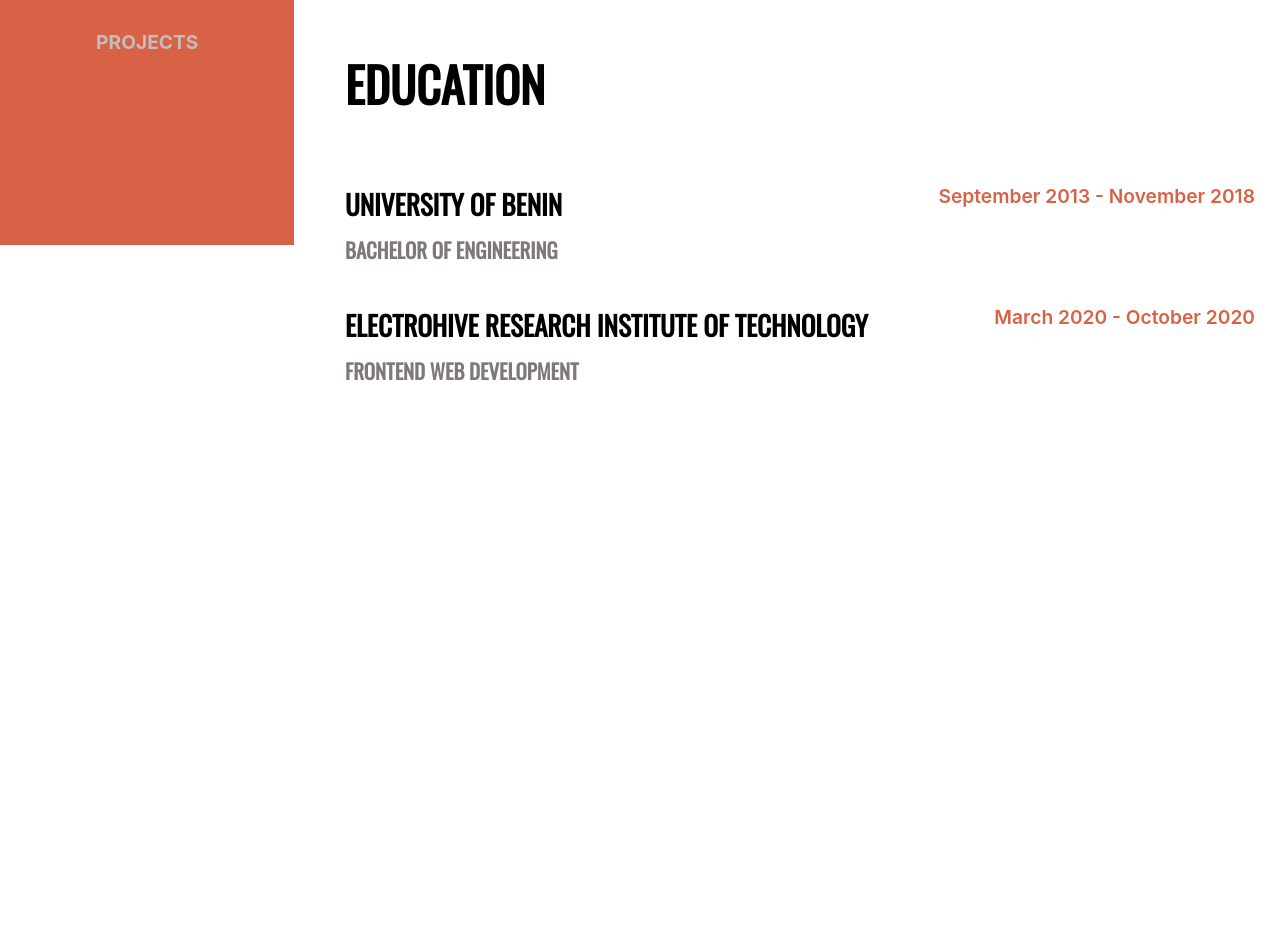
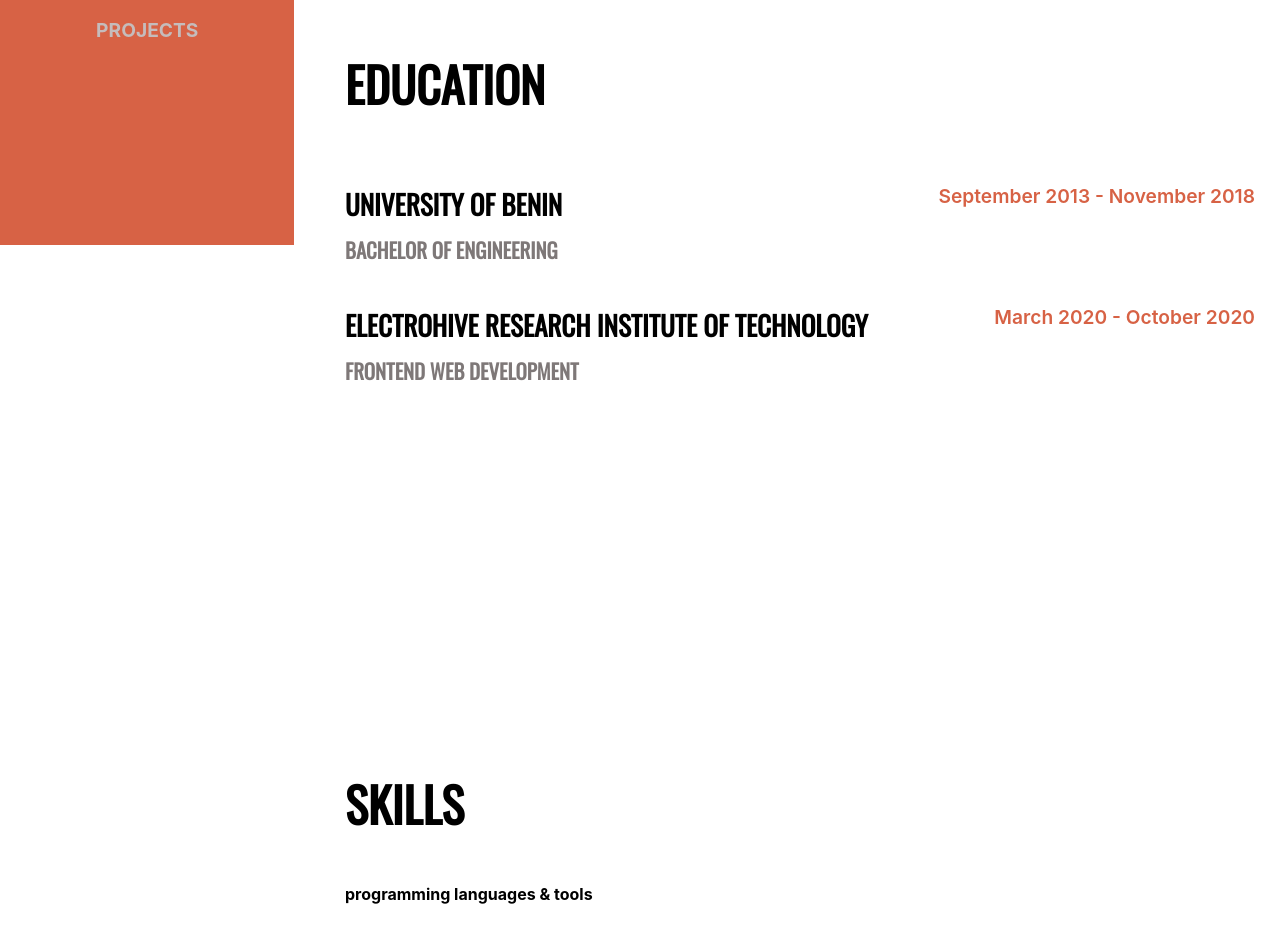
Before and after one commit to evansaizik/portfolio, a React (Create React App) app: page / in a window 1280 px wide. Shown: the part 555-1498 px from the top of the page. Before the commit the page ends 1309 px from the top, so only its background shows below. Built offline with nearby package versions, Linux system fonts and the light colour scheme; a web font is replaced by a local one.

Commit message:
added a backdrop

```diff
--- a/public/index.html
+++ b/public/index.html
@@ -24,10 +24,11 @@
       work correctly both with client-side routing and a non-root public URL.
       Learn how to configure a non-root public URL by running `npm run build`.
     -->
-    <title>React App</title>
+    <title>Evans Isaiah</title>
   </head>
   <body>
     <noscript>You need to enable JavaScript to run this app.</noscript>
+    <div id="backdrop"></div>
     <div id="root"></div>
     <!--
       This HTML file is a template.
--- a/src/App.js
+++ b/src/App.js
@@ -3,28 +3,36 @@
 import Header from "./components/Header/Header";
 import style from './App.module.css';
 import Education from "./components/Education/Education";
+import Skills from "./components/Skills/Skills";
 
 function App() {
 
   useEffect(() => {
     window.scrollTo({ top: 0, left: 0, behavior: 'smooth'})
   }, []);
-  const topage = () => {
-    let id;
-    console.log(id);
+  const toPageHandler = (id) => {
+    if (id === 'about') window.scrollTo({ top: 0, left: 0, behavior: 'smooth'});
 
-    if (id === 'about') {
-      window.scrollTo({ top: 0, left: 0, behavior: 'smooth'})
-    }
-    window.scrollTo({ top: 1000, left: 0, behavior: 'smooth'})
+    if (id === 'education')
+    window.scrollTo({ top: 1000, left: 0, behavior: 'smooth'});
+
+    if (id === 'skills')
+    window.scrollTo({ top: 2000, left: 0, behavior: 'smooth'});
+
+    if (id === 'experience')
+    window.scrollTo({ top: 1000, left: 0, behavior: 'smooth'});
+
+    if (id === 'projects')
+    window.scrollTo({ top: 1000, left: 0, behavior: 'smooth'});
   }
 
   return (
     <>
-      <Header onClick={topage}/>
+      <Header pageHandler={toPageHandler}/>
       <div className={style.page}>
         <About />
         <Education />
+        <Skills />
       </div>
     </>
   );
--- a/src/components/Education/Education.js
+++ b/src/components/Education/Education.js
@@ -2,7 +2,7 @@
 import edStyles from './Education.module.css';
 
 const Education = () => {
-  return <section className={edStyles.container}>
+  return <section id="education" className={edStyles.container}>
     <h2 className={edStyles.title}>education</h2>
     <main className={edStyles.main}>
       <section>
--- a/src/components/Header/Header.js
+++ b/src/components/Header/Header.js
@@ -1,20 +1,30 @@
 import React, { useState } from "react";
-import classes from './Header.module.css';
+import ReactDOM from 'react-dom';
 import menu from '../Assets/menu icon.png';
 import Nav from "../nav/Nav";
+import Backdrop from "../UI/Backdrop";
+import classes from './Header.module.css';
 import profile from '../Assets/IMG_3656.jpg';
 
 const Header = props => {
   const [showMenu, setShowMenu] = useState(false);
+  const [showBackDrop, setShowBackDrop] = useState(false);
 
   const toggleDropMenu = () => {
-    setShowMenu(val => !val)
-  }
+    setShowBackDrop(val => !val);
+    setShowMenu(val => !val);
+  };
+
+  const backdropHandler = () => {
+    setShowBackDrop(false);
+    setShowMenu(false);
+  };
 
   return <>
+    {showBackDrop && ReactDOM.createPortal(<Backdrop onClick={backdropHandler} />, document.getElementById('backdrop'))}
     <div className={showMenu ? `${classes.dropmenu} ${classes.open}` : `${classes.dropmenu} ${classes.close}`}>
       <img className={classes.profilepix} src={profile} alt="displayphoto"/>
-      <Nav id={props.id} />
+      <Nav pageHandler={props.pageHandler} />
     </div>
     <header className={classes.header}>
       <h1 className={classes.h1}>The Developer</h1>
--- /dev/null
+++ b/src/components/Skills/Skills.js
@@ -0,0 +1,11 @@
+import React from "react";
+import skillslayout from './Skills.module.css';
+
+const Skills = () => {
+  return <div className={skillslayout.container}>
+    <h2 className={skillslayout.title}>skills</h2>
+    <h4>programming languages & tools</h4>
+  </div>
+};
+
+export default Skills;
--- /dev/null
+++ b/src/components/Skills/Skills.module.css
@@ -0,0 +1,13 @@
+.container {
+  padding: 0 25px;
+  height: 90vh;
+}
+
+.title {
+  text-transform: uppercase;
+  font-family: 'Oswald';
+  font-size: 3rem;
+  font-weight: 600;
+  line-height: 100px;
+  margin-bottom: 30px;
+}
--- /dev/null
+++ b/src/components/UI/Backdrop.js
@@ -0,0 +1,8 @@
+import React from "react";
+import backdropstyles from './Backdrop.module.css';
+
+const Backdrop = props => {
+  return <div onClick={props.onClick} className={backdropstyles.backdrop}></div>
+};
+
+export default Backdrop;
--- /dev/null
+++ b/src/components/UI/Backdrop.module.css
@@ -0,0 +1,9 @@
+@media screen and (min-width: 375px) and (max-width: 991px) {
+  .backdrop {
+    width: 100%;
+    height: 100vh;
+    background-color: rgba(9, 9, 9, 0.561);
+    position: fixed;
+    top: 0%;
+  }
+}
--- a/src/components/nav/Nav.js
+++ b/src/components/nav/Nav.js
@@ -3,7 +3,7 @@
 
 const Nav = props => {
   const getId = (event) => {
-    props.id = event.target.id;
+    props.pageHandler(event.target.id);
   };
 
   return <div onClick={getId}>
--- a/src/components/nav/Nav.module.css
+++ b/src/components/nav/Nav.module.css
@@ -1,7 +1,7 @@
 .link {
   text-decoration: none;
   display: block;
-  padding: 13px 20px;
+  padding: 10px 20px;
   font-weight: 700;
   color: rgb(197, 188, 188);
 }
```
